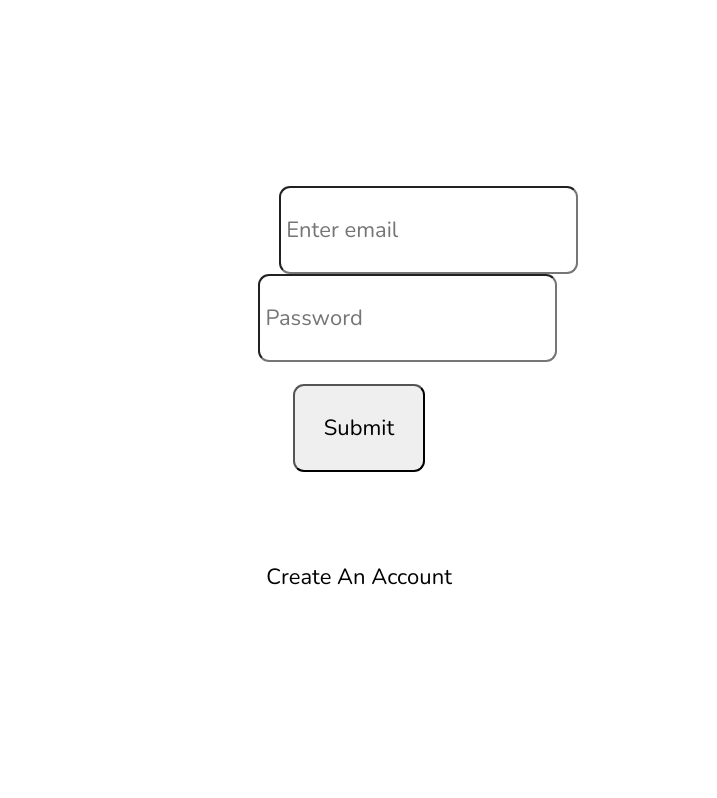
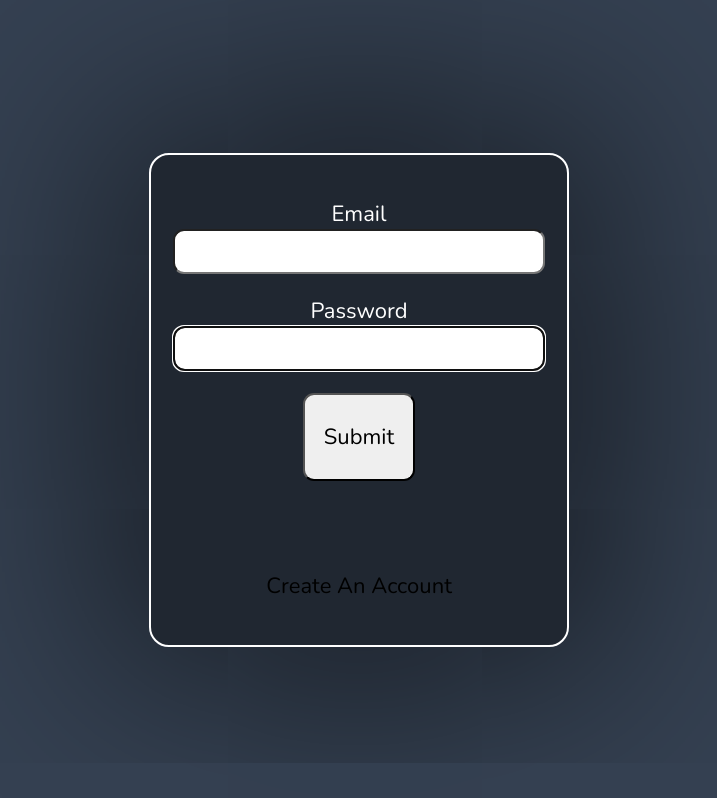
Before and after one commit to amarnath2780/Job_Portal_frontend, a React (Create React App) app: page /login in a window 1280 px wide. Shown: the whole page, without its empty margins (281-998 px from the left). Built offline with nearby package versions, Linux system fonts and the light colour scheme.

Commit message:
signup and login completed

```diff
--- a/src/Pages/LoginPage.js
+++ b/src/Pages/LoginPage.js
@@ -2,15 +2,22 @@ import React from 'react'
 import Button from 'react-bootstrap/Button';
 import Form from 'react-bootstrap/Form';
 import {useState,useContext} from 'react'
+import { useEffect , useRef} from 'react'
 import Card from 'react-bootstrap/Card'
 import { Link } from 'react-router-dom';
 import AuthContext from '../Context/AuthContext';
 import Modal from 'react-bootstrap/Modal';
 import Snackbar from '@mui/material/Snackbar';
 import MuiAlert from '@mui/material/Alert';
+import './Register.css'
+import {faCheck , faTimes , faInfoCircle} from '@fortawesome/free-solid-svg-icons'
+import {FontAwesomeIcon} from '@fortawesome/react-fontawesome'
 
 
-
+const USER_REGEX = /^[a-zA-Z]{2,40}$/;
+const PWD_REGEX = /^(?=.*[a-z])(?=.*[A-Z])(?=.*[0-9])(?=.*[!@#$%]).{8,24}$/;
+const EMAIL_REGEX =  /^[a-zA-Z0-9.!#$%&'*+/=?^_`{|}~-]+@[a-zA-Z0-9-]+(?:\.[a-zA-Z0-9-]+)*$/
+const MOBILE_REGEX = /^[\+]?[(]?[0-9]{3}[)]?[-\s\.]?[0-9]{3}[-\s\.]?[0-9]{4,6}$/
 
 const Alert = React.forwardRef(function Alert(props, ref) {
   return <MuiAlert elevation={6} ref={ref} variant="filled" {...props} />;
@@ -21,26 +28,54 @@ function Login() {
 
 const  {Userlogin,errors,show,handleClose,handleCloses,opens}= useContext(AuthContext)
 
-const [email,setEmail]=useState('')
-const [password,setPassword]=useState('')
+  const userRef = useRef()
+  const fnameRef = useRef()
+  const errRef = useRef()
+
+
+const [errMsg, setErrMsg] = useState('');
+const [success, setSuccess] = useState(false);
+
+
+const [email,setemail]=useState('')
+const [validname, setValidname] = useState(false);
+const [userFocus, setUserFocus] = useState(false);
+
+
+const [pass, setPass] = useState('');
+const [validPass, setValidPass] = useState(false);
+const [passFocus, setPassFocus] = useState(false);
+
+
+/* const [password,setPassword]=useState('')
 const [mcheck,EmailChecker]=useState(false)
-const [pcheck,PasswordChecker]=useState(false)
+const [pcheck,PasswordChecker]=useState(false) */
 
 const [forgot,setForgot]=useState(1)
 const [fshow,setForShow]=useState(false)
 
 
-const checkEmail=(e)=>{
-    let emails=e.target.value
-    setEmail(emails)
+useEffect(() => {
+  userRef.current.focus();
+}, []);
 
-}
 
-const checkPassword=(e)=>{
-    console.log(e.target.value)
-    let pass=e.target.value
-    setPassword(pass)
-}
+useEffect(() => {
+  const result = EMAIL_REGEX.test(email)
+  console.log(result);
+  console.log(email);
+  setValidname(result)
+}, [email]);
+
+useEffect(() => {
+  const result = PWD_REGEX.test(pass);
+  console.log(result);
+  console.log(pass);
+  setValidPass(result)
+
+
+}, [pass]);
+
 
 const count=0
  const loginHandler=(e)=>{
@@ -52,50 +87,88 @@ const count=0
 
      if (email.trim().length ===0 ){
       console.log('empty')
-      EmailChecker(true)
+      setErrMsg('Invalid Email or Password')
      }
      else{
-      EmailChecker(false)
-      if ( password.trim().length !==0){
+      if ( pass.trim().length !==0){
         console.log('finallll')
-        Userlogin(email,password)
+        Userlogin(email,pass)
         setForgot(forgot+1)
 
 
 
       }
      }
-    if ( password.trim().length ===0){
+    if ( pass.trim().length ===0){
       console.log('values')
-      PasswordChecker(true)
+
     }else{
-      PasswordChecker(false)
     }
-     }
+    }
 
 
+
+    useEffect(() => {
+      setErrMsg('')
+    }, [email,pass]);
 
   return (
 
       <>
+      <section className='register'>
+         <p ref={errRef} className={errMsg ? "errmsg" : "offscreen"} aria-live="assertive">{errMsg}</p>
 
   <Card style={{ backgroundColor:'',borderRadius:'2rem'}}>
       <Card.Body>
 
     <Form onSubmit={loginHandler} >
-      <Form.Group className="mb-3 mt-5" controlId="formBasicEmail">
-        <Form.Label>Email address</Form.Label>
-        <Form.Control  style={{height:'4rem'}} type="text" placeholder="Enter email" name='email'  onChange={checkEmail} />
 
-        {mcheck?<span style={{color:'red'}}>* email field is required</span>:''}
-        <Form.Text className="text-muted">
-        </Form.Text>
-      </Form.Group>
-      <Form.Group className="mb-3" controlId="formBasicPassword">
-        <Form.Label>Password</Form.Label>
-        <Form.Control  style={{height:'4rem'}} autoComplete="true" type="password" placeholder="Password" name='password'  onChange={checkPassword}/>
-      </Form.Group>
-      {pcheck?<span style={{color:'red'}}>* password field is required</span>:''}
+    {/* emial */}
+    <label htmlFor="email">Email
+        <FontAwesomeIcon icon={faCheck} className={validname ? "valid" : "hide"} />
+        <FontAwesomeIcon icon={faTimes} className={validname || !email ? "hide" : "invalid"} />
+         </label>
+        <input type="text"
+        id='email'
+        ref={userRef}
+        autoComplete="off"
+        onChange={(e) => setemail(e.target.value)}
+        aria-invalid={validname ? "false" : "true"}
+        aria-describedby="uidnote"
+        onFocus={()=>setUserFocus(true)}
+        onBlur={()=> setUserFocus(false)}/>
+
+        <p id="uidnote" className={userFocus && email && !validname ? "instructions" : "offscreen"}>
+            <FontAwesomeIcon icon={faInfoCircle} />
+            4 to 24 characters.<br />
+            Must begin with a letter.<br />
+            Letters, numbers, underscores, hyphens allowed.
+        </p>
+
+        {/* End email */}
+
+
+        {/* password */}
+        <label htmlFor="pass">Password
+
+         </label>
+        <input type="password"
+        id='pass'
+        ref={userRef}
+        autoComplete="off"
+        onChange={(e) => setPass(e.target.value)}
+        aria-invalid={validPass ? "false" : "true"}
+        aria-describedby="uidnote"
+        onFocus={()=>setPassFocus(true)}
+        onBlur={()=> setPassFocus(false)}/>
+
+
+
+        {/* End password */}
+
+
+
+
 
 
       <div style={{textAlign:'center'}}>
@@ -115,6 +188,7 @@ const count=0
 
 </Card>
 
+</section>
 
   </>
 
--- /dev/null
+++ b/src/Pages/Recruiter.js
@@ -0,0 +1,11 @@
+import React from 'react'
+
+function Recruiter() {
+  return (
+    <div>
+      Recruiter
+    </div>
+  )
+}
+
+export default Recruiter
--- a/src/Pages/Register.css
+++ b/src/Pages/Register.css
@@ -12,9 +12,16 @@ html {
     color: #fff;
 }
 
+body{
+    background-color: #354152;
+}
+
+
 .register {
-
-    background-color: dodgerblue;
+    background-color: 354152;
+    border-radius: 20px;
+    box-shadow: 0 0 250px #000;
+    border: 2px solid #fff;
 }
 
 .App {
@@ -102,11 +109,14 @@ button {
 }
 
 .errmsg {
-    background-color: lightpink;
-    color: firebrick;
+    color: red;
     font-weight: bold;
     padding: 0.5rem;
     margin-bottom: 0.5rem;
+    border: 1px solid #fff;
+    border-radius: 27px;
+    background-color: #354152;
+    box-shadow: 0 0 250px #000;
 }
 
 .line {
--- a/src/Pages/Register.js
+++ b/src/Pages/Register.js
@@ -1,8 +1,11 @@
-import React, { useRef } from 'react'
+import React, { useRef  } from 'react'
 import { useEffect , useState} from 'react'
 import {faCheck , faTimes , faInfoCircle} from '@fortawesome/free-solid-svg-icons'
 import {FontAwesomeIcon} from '@fortawesome/react-fontawesome'
 import './Register.css'
+import axios from '../axios';
+import { useNavigate } from "react-router-dom";
+
 
 const USER_REGEX = /^[a-zA-Z]{2,40}$/;
 const PWD_REGEX = /^(?=.*[a-z])(?=.*[A-Z])(?=.*[0-9])(?=.*[!@#$%]).{8,24}$/;
@@ -10,7 +13,7 @@ const EMAIL_REGEX =  /^[a-zA-Z0-9.!#$%&'*+/=?^_`{|}~-]+@[a-zA-Z0-9-]+(?:\.[a-zA-
 const MOBILE_REGEX = /^[\+]?[(]?[0-9]{3}[)]?[-\s\.]?[0-9]{3}[-\s\.]?[0-9]{4,6}$/
 
 
-const REGISTER_URL = '/register';
+const REGISTER_URL = '/user/signup';
 
 
 
@@ -20,6 +23,7 @@ function Register() {
   const fnameRef = useRef()
   const errRef = useRef()
 
+  const navigate = useNavigate()
 
   const [email, setemail] = useState('');
   const [validname, setValidname] = useState(false);
@@ -51,6 +55,10 @@ function Register() {
   const [matchPass, setMatchPass] = useState('');
   const [validMatch, setValidMatch] = useState(false);
   const [matchFocus, setMatchFocus] = useState(false);
+
+  const [role, setRole] = useState('');
+  const [validRole, setValidRole] = useState(false);
+  const [roleFocus, setRoleFocus] = useState(false);
 
   const [errMsg, setErrMsg] = useState('');
   const [success, setSuccess] = useState(false);
@@ -98,6 +106,13 @@ function Register() {
   }, [phone]);
 
   useEffect(() => {
+    const result = USER_REGEX.test(role)
+    console.log(result);
+    console.log(role);
+    setValidRole(role)
+  }, [role]);
+
+  useEffect(() => {
     const result = PWD_REGEX.test(pass);
     console.log(result);
     console.log(pass);
@@ -110,44 +125,66 @@ function Register() {
 
 
 
-  useEffect(() => {
-    setErrMsg('')
-  }, [email , pass , fname , lname, mname , phone , matchPass]);
+useEffect(() => {
+setErrMsg('')
+}, [email , pass , fname , lname, mname ,role , phone , matchPass]);
 
-  const handleSubmit = async (e)=>{
-     e.preventDefault();
+  const registerHandler=(e)=>{
+    e.preventDefault()
+
+        axios.post('user/signup/',{
+        first_name:fname,
+        last_name:lname,
+        middle_name : mname,
+        email:email,
+        phone_number:phone,
+        password:pass,
+        role:role,
+    }).then((res)=>{
+        console.log(res.data,'data ann')
+        navigate('/')
+        if (res.data.error){
+          setErrMsg('Someting is wrong')
+          console.log(res.data.error)
+
+        if(res.data.mobile){
+
+            console.log('get the mobile')
+
+        }
+      }
+    })
 
 
-     console.log(email , pass);
-     setSuccess(true);
+    setErrMsg('Someting is wrong')
+      console.log('successss')
+    }
 
-  }
+
+
 
   return (
 
     <>
     {success ? (
         <section>
-            <h1>Success!</h1>
-            <p>
-                <a href="#">Sign In</a>
-            </p>
+
         </section>
     ) : (
 
 
-    <div className='register'>
+    <section className='register'>
 
 
-      <p ref={errRef} className={errMsg ? "errmsg" : "offscreen"} aria-live="assertive">{errMsg}</p>
+      <p  ref={errRef} className={errMsg ? "errmsg" : "offscreen"} aria-live="assertive">{errMsg}</p>
 
 
       <h1>Register</h1>
 
 
-      <form  onSubmit={handleSubmit}>
+      <form  onSubmit={registerHandler}>
         {/* emial */}
-        <label htmlFor="email">email
+        <label htmlFor="email">Email
         <FontAwesomeIcon icon={faCheck} className={validname ? "valid" : "hide"} />
         <FontAwesomeIcon icon={faTimes} className={validname || !email ? "hide" : "invalid"} />
          </label>
@@ -278,6 +315,32 @@ function Register() {
         {/* End Phone number */}
 
 
+
+        {/* Role  */}
+        <label htmlFor="role">Role
+        <FontAwesomeIcon icon={faCheck} className={validRole ? "valid" : "hide"} />
+        <FontAwesomeIcon icon={faTimes} className={validRole || !role ? "hide" : "invalid"} />
+         </label>
+        <input type="text"
+        id='role'
+        ref={userRef}
+        autoComplete="off"
+        onChange={(e) => setRole(e.target.value)}
+        required
+        aria-invalid={validRole ? "false" : "true"}
+        aria-describedby="uidnote"
+        onFocus={()=>setRoleFocus(true)}
+        onBlur={()=> setRoleFocus(false)}/>
+
+        <p id="uidnote" className={roleFocus && phone && !validRole ? "instructions" : "offscreen"}>
+            <FontAwesomeIcon icon={faInfoCircle} />
+            Seeker or Recruiter
+        </p>
+
+
+        {/* End Role */}
+
+
         {/* password */}
         <label htmlFor="pass">Password
         <FontAwesomeIcon icon={faCheck} className={validPass ? "valid" : "hide"} />
@@ -294,7 +357,7 @@ function Register() {
         onFocus={()=>setPassFocus(true)}
         onBlur={()=> setPassFocus(false)}/>
 
-        <p id="uidnote" className={passFocus && !validPass ? "instructions" : "offscreen"}>
+        <p id="uidnote" className={passFocus && pass &&  !validPass ? "instructions" : "offscreen"}>
             <FontAwesomeIcon icon={faInfoCircle} />
                8 to 24 characters.<br />
                Must include uppercase and lowercase letters, a number and a special character.<br />
@@ -330,7 +393,7 @@ function Register() {
 
       </form>
 
-    </div>
+    </section>
   )}
 
 </>
--- /dev/null
+++ b/src/Routes/PrivateRoutes.js
@@ -0,0 +1,13 @@
+import { Navigate, Outlet } from 'react-router-dom'
+import AuthContext from '../Context/AuthContext'
+import React,{useContext} from 'react'
+
+
+
+
+const PrivateRoutes = () => {
+  let {authToken}=useContext(AuthContext)
+  return authToken ? <Outlet /> : <Navigate to="/login"/>
+}
+
+export default PrivateRoutes
```
Also changed, not shown: src/App.js (+12 -3 lines), src/Context/AuthContext.js (+19 -7 lines), src/Routes/AdminPrivetRoute.js (added, +12 -0 lines), src/Routes/CaseOfAdmin.js (deleted, +0 -13 lines), src/Routes/CaseOfReverse.js (deleted, +0 -13 lines), src/Routes/LoginProtect.js (+8 -7 lines), src/Pages/.js (added).
